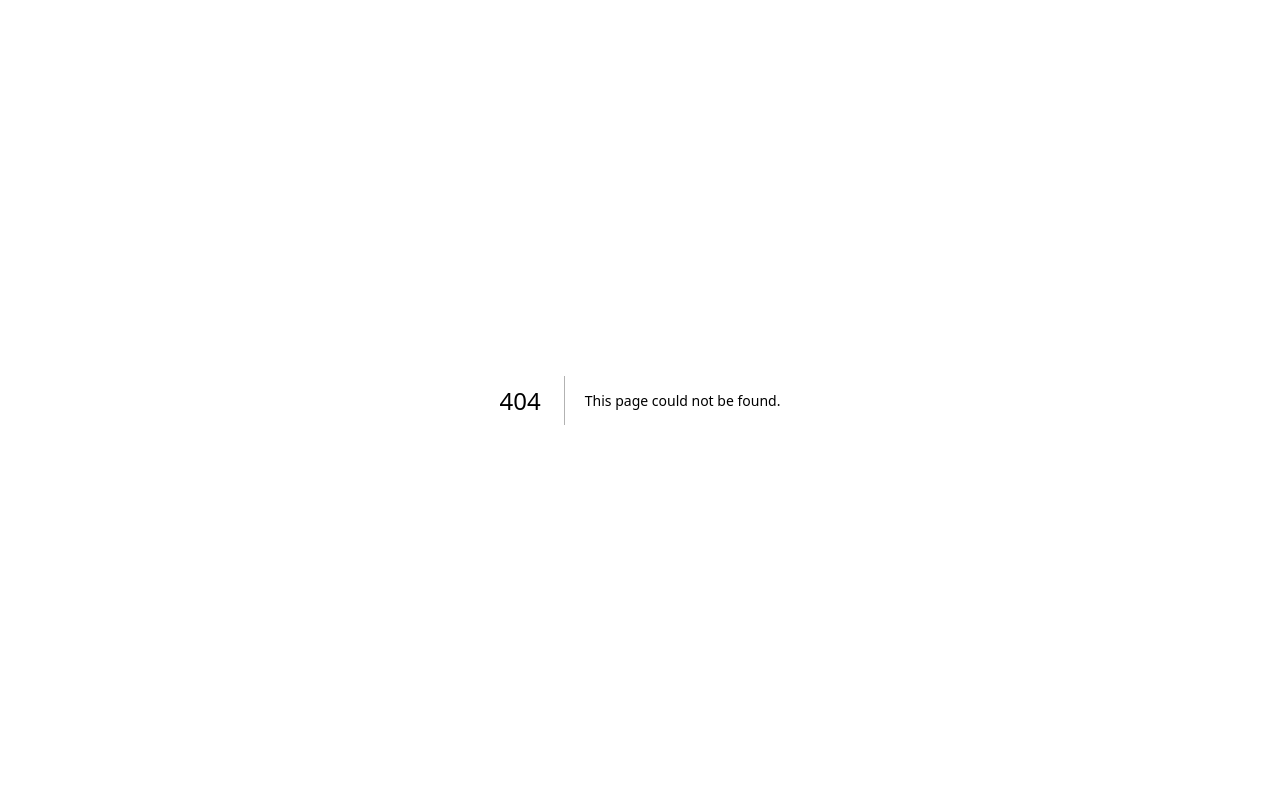
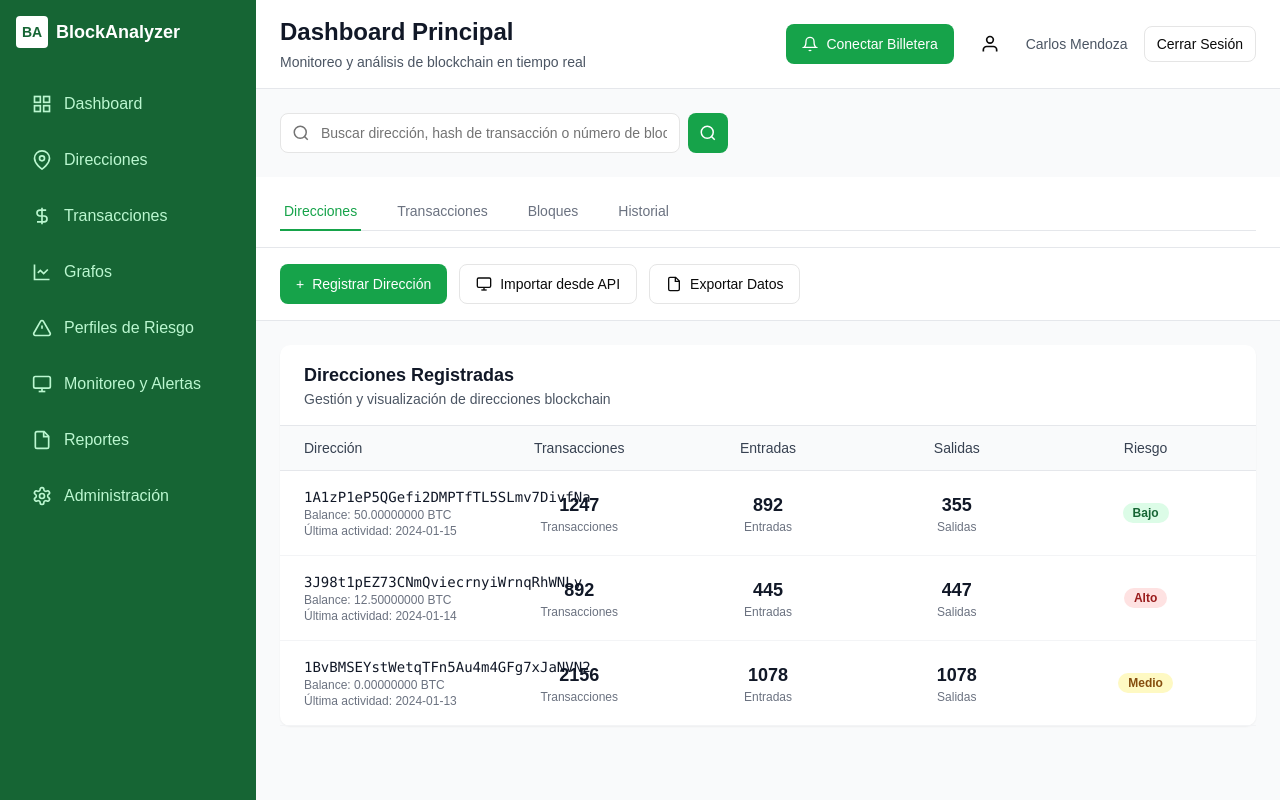
Before and after one commit to hibren/Programa-de-Trazabilidad-de-Criptomonedas-Orientado-a-Investigaciones-Forenses, a Next.js app in the folder frontend/: page /direcciones in a window 1280 px wide. Before the commit this address had no page. Built offline with nearby package versions, Linux system fonts and the light colour scheme.

Commit message:
direcciones front almost done

```diff
--- /dev/null
+++ b/frontend/app/direcciones/page.jsx
@@ -0,0 +1,11 @@
+import Sidebar from "../../src/components/organisms/SideBar"
+import DireccionesContent from "@/components/organisms/DireccionesContent"
+
+export default function DireccionesPage() {
+  return (
+    <div className="flex min-h-screen bg-gray-50">
+      <Sidebar activeItem="direcciones" />
+      <DireccionesContent />
+    </div>
+  )
+}
--- a/frontend/src/components/molecules/DireccionesRow.jsx
+++ b/frontend/src/components/molecules/DireccionesRow.jsx
@@ -2,7 +2,7 @@ import Badge from "../atoms/Badge"
 
 const DireccionesRow = ({ direccion, balance, ultimaActividad, transacciones, entradas, salidas, nivelRiesgo }) => {
   const getRiskVariant = (riesgo) => {
-    switch (risk.toLowerCase()) {
+    switch (riesgo.toLowerCase()) {
       case "bajo":
         return "success"
       case "medio":
--- a/frontend/src/components/organisms/DireccionesContent.jsx
+++ b/frontend/src/components/organisms/DireccionesContent.jsx
@@ -2,13 +2,13 @@
 
 import { useState } from "react"
 import Button from "../atoms/Button"
-import Input from "../atoms/Input"
 import Icon from "../atoms/Icon"
-import TopBar from "../organisms/TopBar"  // ajustá la ruta según tu estructura
+import TopBar from "@/components/organisms/TopBar"
 import TabNavigation from "../molecules/TabNavigation"
 import DireccionesRow from "../molecules/DireccionesRow"
+import SearchBar from "@/components/molecules/SearchBar"
 
-const DirectionsContent = () => {
+const DireccionesContent = () => {
   const [activeTab, setActiveTab] = useState("direcciones")
   const [searchQuery, setSearchQuery] = useState("")
 
@@ -54,29 +54,19 @@ const DirectionsContent = () => {
       {/* Header */}
       <TopBar />
 
-      {/* Search and Actions */}
+      {/* Search Bar - Ahora con padding igual que DashboardContent */}
+      <div className="p-6 pb-0">
+        <div className="mb-6">
+          <SearchBar
+            placeholder="Buscar dirección, hash de transacción o número de bloque..."
+            className="w-full max-w-md"
+            onSearch={(query) => setSearchQuery(query)}
+          />
+        </div>
+      </div>
+
+      {/* Tab Navigation and Actions */}
       <div className="bg-white border-b border-gray-200 px-6 py-4">
-        <div className="flex items-center justify-between mb-4">
-          <div className="flex-1 max-w-md">
-            <div className="relative">
-              <Icon
-                name="search"
-                size={20}
-                className="absolute left-3 top-1/2 transform -translate-y-1/2 text-gray-400"
-              />
-              <Input
-                placeholder="Buscar dirección, hash de transacción o número de bloque..."
-                value={searchQuery}
-                onChange={(e) => setSearchQuery(e.target.value)}
-                className="pl-10"
-              />
-            </div>
-          </div>
-          <Button variant="success" size="sm" className="ml-4">
-            <Icon name="search" size={16} className="mr-2" />
-          </Button>
-        </div>
-
         {/* Tab Navigation */}
         <TabNavigation tabs={tabs} activeTab={activeTab} onTabChange={setActiveTab} />
       </div>
@@ -126,4 +116,4 @@ const DirectionsContent = () => {
   )
 }
 
-export default DirectionsContent
+export default DireccionesContent
--- a/frontend/src/components/organisms/TopBar.jsx
+++ b/frontend/src/components/organisms/TopBar.jsx
@@ -1,3 +1,4 @@
+"use client"
 import Button from "../atoms/Button"
 import Icon from "../atoms/Icon"
 
```
